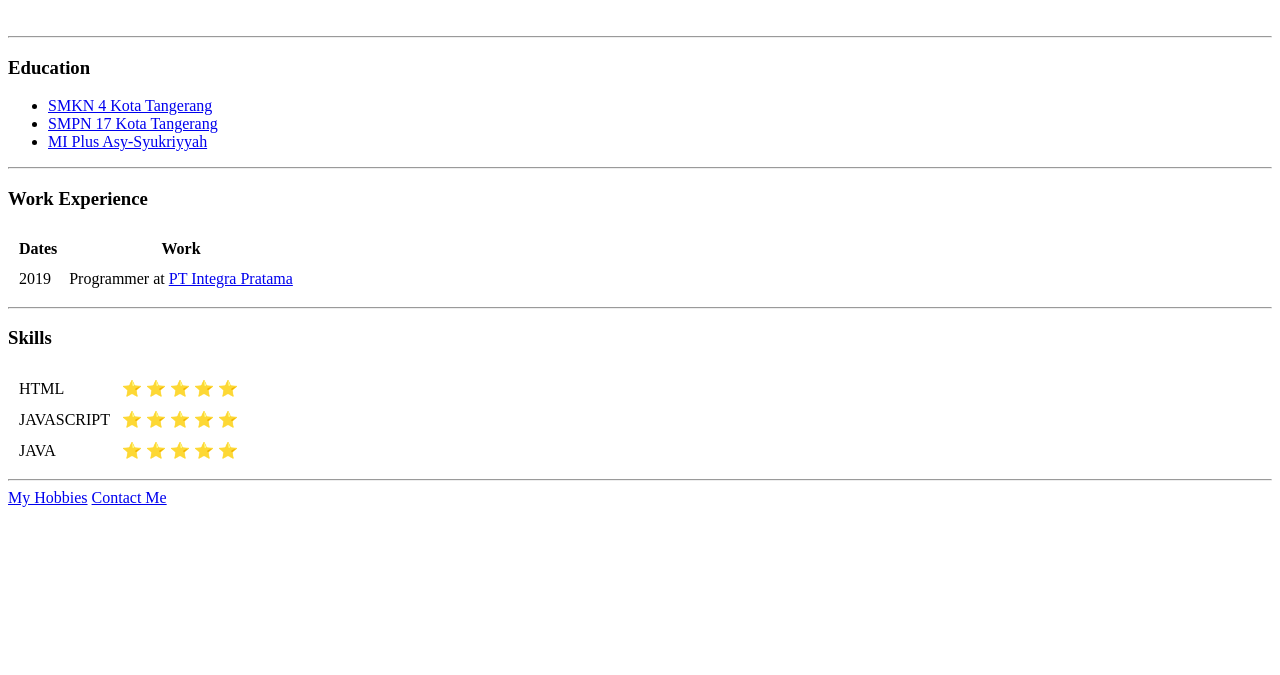
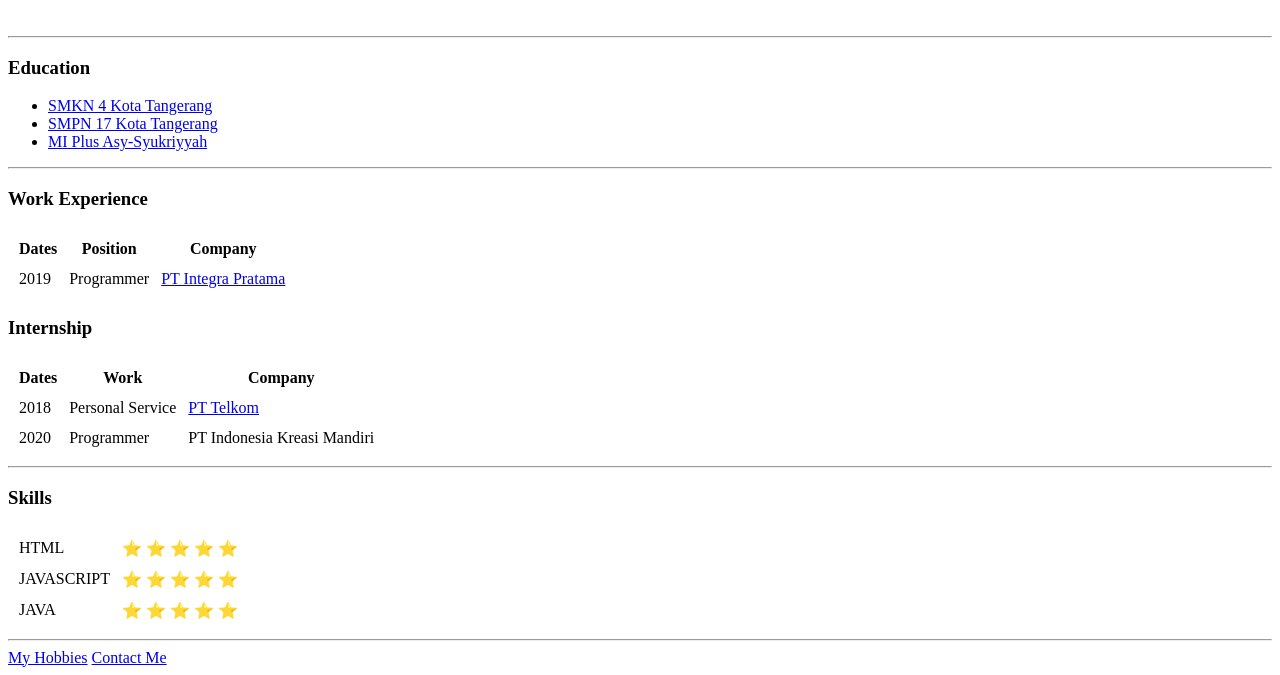
Before and after one commit to akhmadfaizal/cv, a plain HTML site: page index.html in a window 1280 px wide. Shown: the part 188-863 px from the top of the page. Before the commit the page ends 800 px from the top, so only its background shows below. Drawn offline with Linux system fonts and the light colour scheme.

Commit message:
Update index.html

```diff
--- a/index.html
+++ b/index.html
@@ -27,18 +27,43 @@
         <li><a href="http://miplus.asy-syukriyyah.sch.id/">MI Plus Asy-Syukriyyah</a></li>
     </ul>
     <hr>
-    <h3>Work Experience</h3>
+ <h3>Work Experience</h3>
+    <table cellspacing="10">
+        <thead>
+            <tr>
+                <th>Dates</th>
+                <th>Position</th>
+                <th>Company</th>
+            </tr>
+        </thead>
+        <tbody>
+            <tr>
+                <td>2019</td>
+                <td>Programmer</td>
+                <td><a href="http://www.integra-pratama.co.id/">PT Integra Pratama </a> </td>
+            </tr>
+        </tbody>
+    </table>
+
+    <h3>Internship</h3>
     <table cellspacing="10">
         <thead>
             <tr>
                 <th>Dates</th>
                 <th>Work</th>
+                <th>Company</th>
             </tr>
         </thead>
         <tbody>
             <tr>
-                <td>2019</td>
-                <td>Programmer at <a href="http://www.integra-pratama.co.id/">PT Integra Pratama</a></td>
+                <td>2018</td>
+                <td>Personal Service</td>
+                <td><a href="https://wifi.id/">PT Telkom</a></td>
+            </tr>
+            <tr>
+                <td>2020</td>
+                <td>Programmer</td>
+                <td>PT Indonesia Kreasi Mandiri</td>
             </tr>
         </tbody>
     </table>
```
